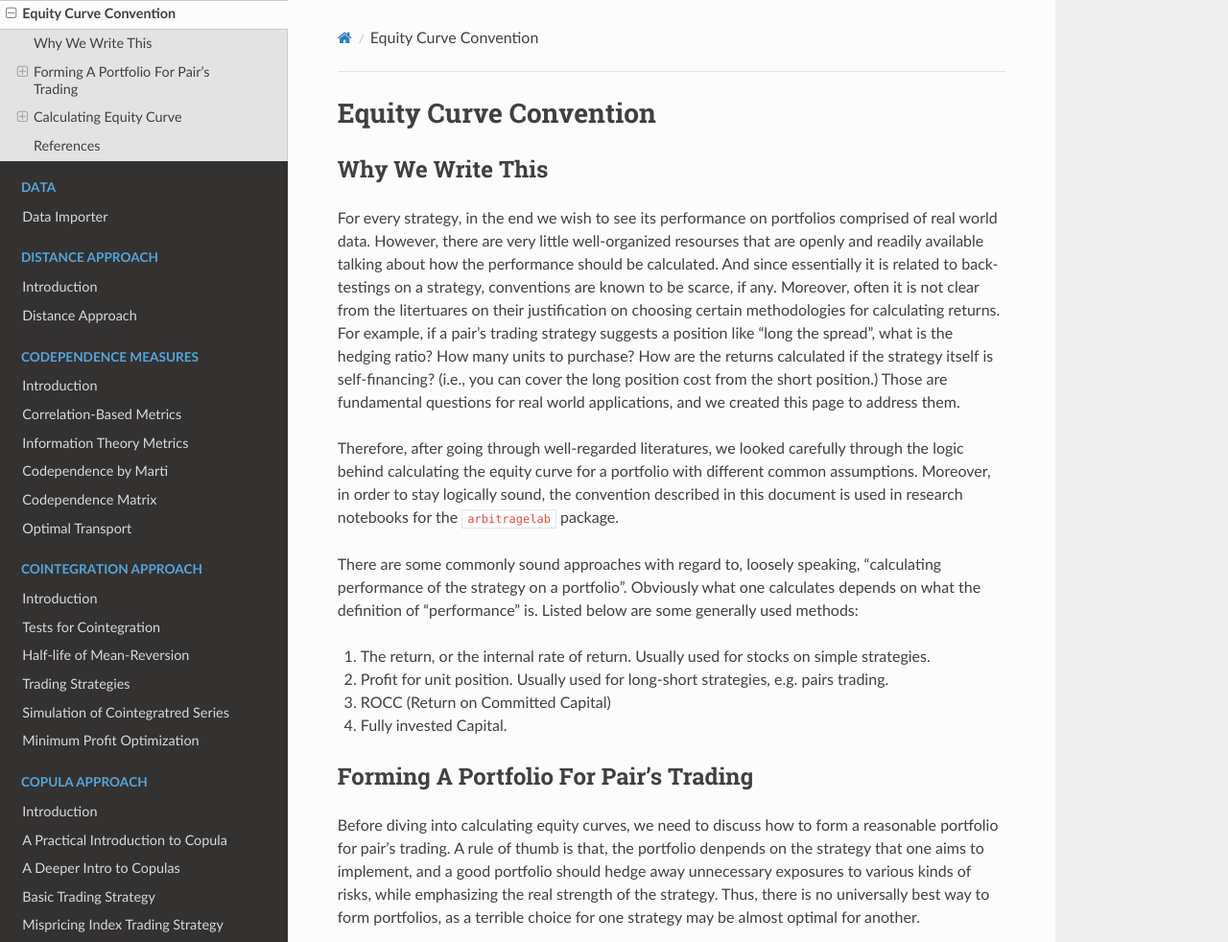
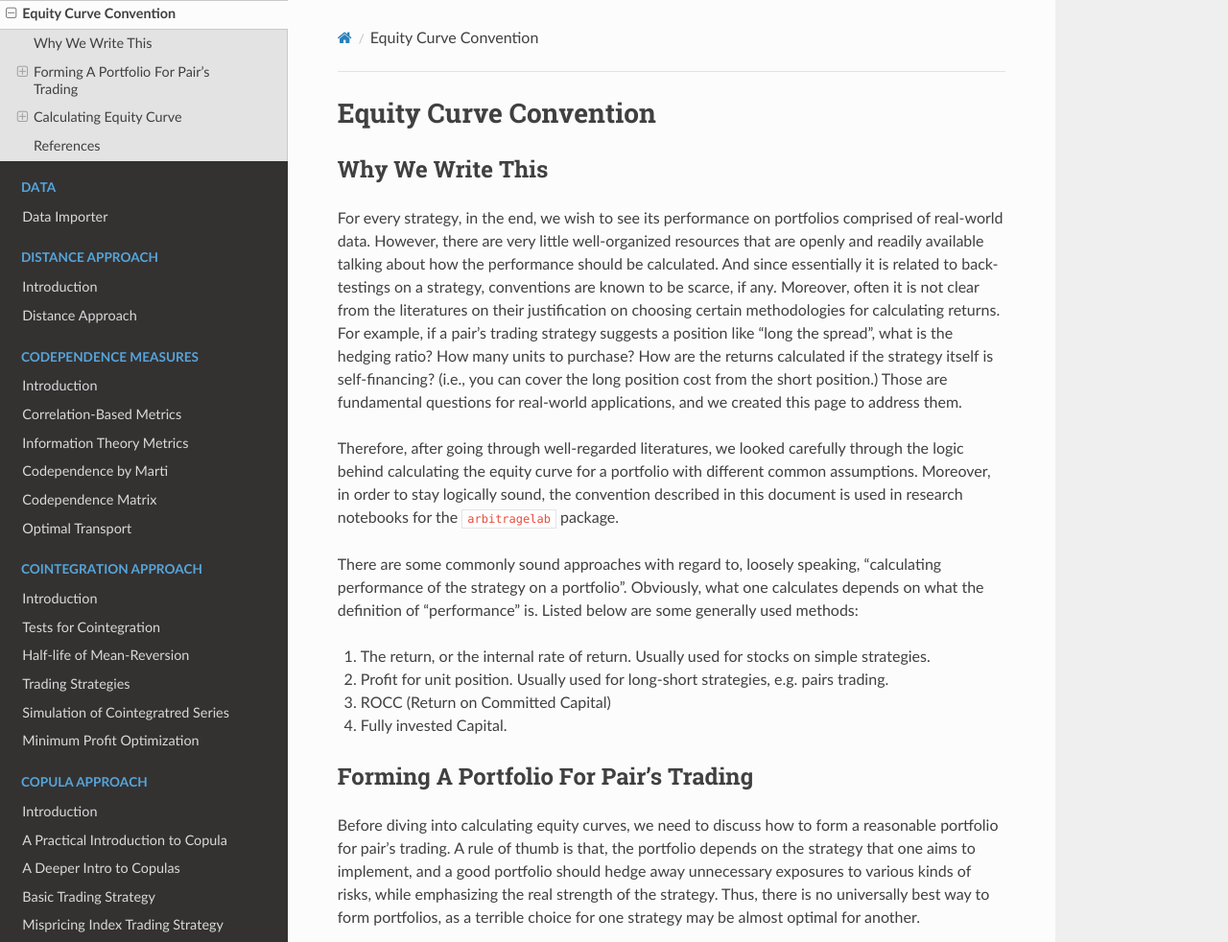
Before and after one commit to hudson-and-thames/arbitragelab, a Sphinx documentation site: the page built from docs/source/getting_started/equity_curve_convention.rst, in a window 1280 px wide and 1400 px high. Shown: the top 982 px of the window at 96% size. Built offline with Sphinx 7.4.7 and the Read the Docs theme 2.0.0, drawn with Linux system fonts in a browser that asks for light colours; some of the changed text lies outside the part shown.

Commit message:
Minor code and docs fixes for Copula Strategy 2

```diff
--- a/docs/source/copula_approach/copula_brief_intro.rst
+++ b/docs/source/copula_approach/copula_brief_intro.rst
@@ -305,7 +305,7 @@ Therefore we opted to use a maximum likelihood fit for :math:`\nu` for the famil
 This calculation is relatively slow.
 
 Fitting mixed copula is a process that is a bit more complicated and is discussed in the
-seperate documentation: :ref:`A Deeper Intro to Copulas <copula_approach-copula_deeper_intro>`.
+separate documentation: :ref:`A Deeper Intro to Copulas <copula_approach-copula_deeper_intro>`.
 Here are a few takeaways:
 
 - Generic max likelihood fit is not stable, and does not drive small weights to 0.
@@ -320,6 +320,8 @@ Here are a few takeaways:
 Research Notebooks
 ##################
 
+The following research notebook can be used to better understand the basic copula strategy.
+
 * `Basic Copula Strategy`_
 
 .. _`Basic Copula Strategy`: https://github.com/Hudson-and-Thames-Clients/arbitrage_research/blob/master/Copula%20Approach/Copula_Notebook_Liew_etal.ipynb
--- a/docs/source/getting_started/equity_curve_convention.rst
+++ b/docs/source/getting_started/equity_curve_convention.rst
@@ -6,16 +6,16 @@ Equity Curve Convention
 Why We Write This
 #################
 
-For every strategy, in the end we wish to see its performance on portfolios comprised of real world data.
-However, there are very little well-organized resourses that are openly and readily available talking about how
+For every strategy, in the end, we wish to see its performance on portfolios comprised of real-world data.
+However, there are very little well-organized resources that are openly and readily available talking about how
 the performance should be calculated.
 And since essentially it is related to back-testings on a strategy, conventions are known to be scarce, if any.
-Moreover, often it is not clear from the litertuares on their justification on choosing certain methodologies for
+Moreover, often it is not clear from the literatures on their justification on choosing certain methodologies for
 calculating returns.
 For example, if a pair's trading strategy suggests a position like "long the spread", what is the hedging ratio? How many
 units to purchase? How are the returns calculated if the strategy itself is self-financing? (i.e., you can cover the long
 position cost from the short position.)
-Those are fundamental questions for real world applications, and we created this page to address them.
+Those are fundamental questions for real-world applications, and we created this page to address them.
 
 Therefore, after going through well-regarded literatures, we looked carefully through the logic behind calculating the
 equity curve for a portfolio with different common assumptions.
@@ -24,7 +24,7 @@ for the :code:`arbitragelab` package.
 
 There are some commonly sound approaches with regard to, loosely speaking, "calculating performance of the strategy on a
 portfolio".
-Obviously what one calculates depends on what the definition of "performance" is.
+Obviously, what one calculates depends on what the definition of "performance" is.
 Listed below are some generally used methods:
 
 1. The return, or the internal rate of return. Usually used for stocks on simple strategies.
@@ -35,7 +35,7 @@ Listed below are some generally used methods:
 Forming A Portfolio For Pair's Trading
 ######################################
 Before diving into calculating equity curves, we need to discuss how to form a reasonable portfolio for pair's trading.
-A rule of thumb is that, the portfolio denpends on the strategy that one aims to implement, and a good portfolio should
+A rule of thumb is that, the portfolio depends on the strategy that one aims to implement, and a good portfolio should
 hedge away unnecessary exposures to various kinds of risks, while emphasizing the real strength of the strategy.
 Thus, there is no universally best way to form portfolios, as a terrible choice for one strategy may be almost optimal for
 another.
@@ -213,7 +213,7 @@ dollar initial investment.
 
 Spread for a Stock Pair
 ***********************
-In this case we have to back up and derive everything by definition from daily P&L.
+In this case, we have to back up and derive everything by definition from daily P&L.
 It makes no sense to even use traditional measures like return on capital.
 For example, if a strategy tells you to long the spread when the spread is :math:`0`, and you have :math:`100,000` dollar
 capital to invest, how many units can you buy?
```
Also changed, not shown: other parts of docs/source/getting_started/equity_curve_convention.rst (+5 -5 lines), docs/source/copula_approach/basic_trading_strategy.rst (+4 -4 lines), docs/source/copula_approach/copula_deeper_intro.rst (+5 -5 lines), docs/source/copula_approach/mispricing_index_strategy.rst (+7 -7 lines), docs/source/copula_approach/utility_functions.rst (+5 -5 lines), 5 other files.
